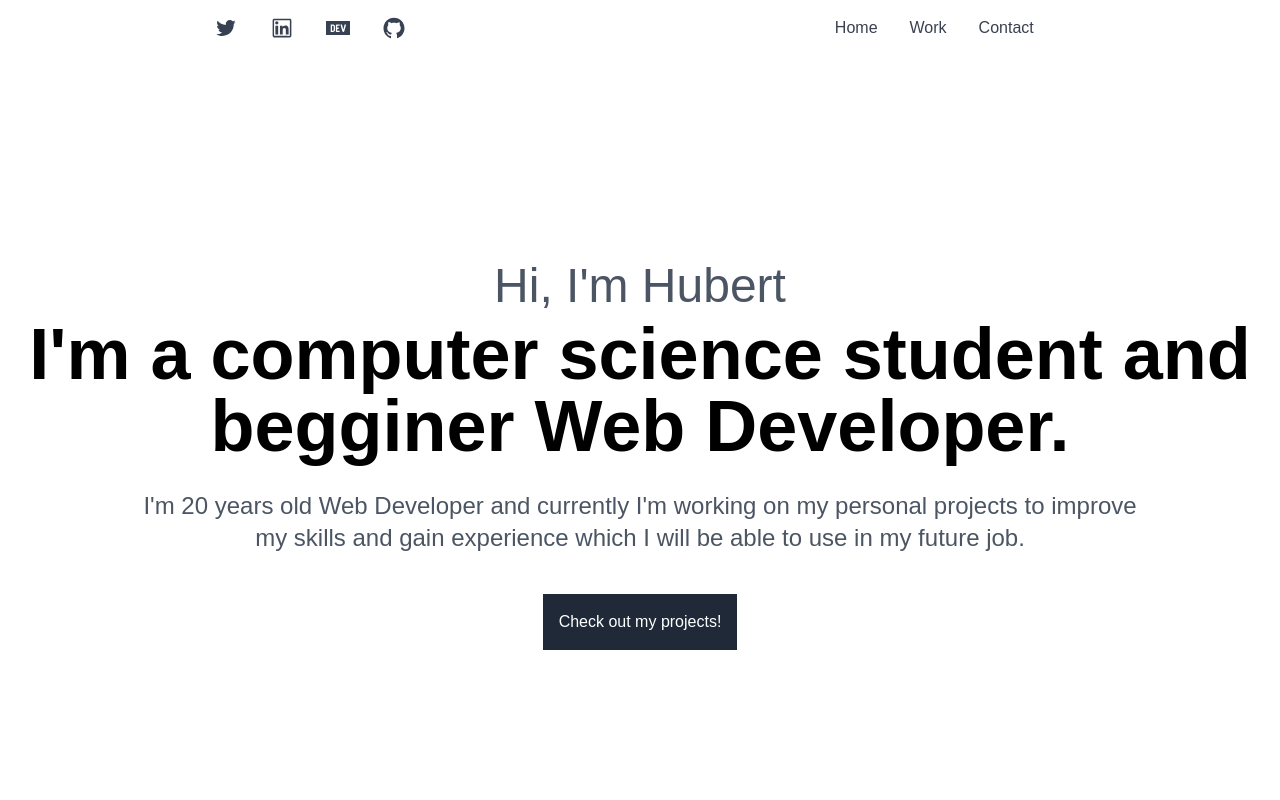
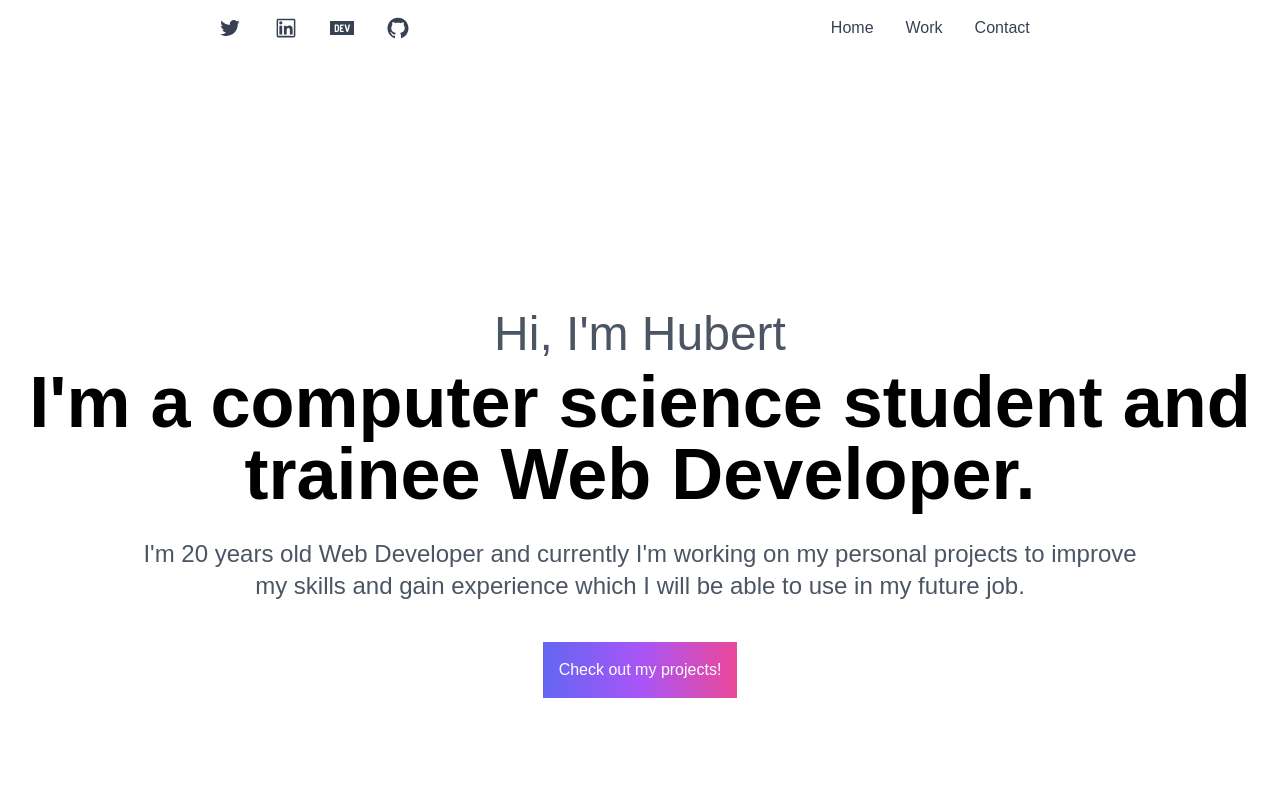
Before and after one commit to Browsero/Personal-Portfolio, a React (Create React App) app: page / in a window 1280 px wide. Shown: the top 800 px of the page. Built offline with nearby package versions, Linux system fonts and the light colour scheme.

Commit message:
New Button Style, Fixed Navbar

```diff
--- a/public/index.html
+++ b/public/index.html
@@ -9,7 +9,6 @@
       name="description"
       content="Hubert Madej's personal portfolio"
     />
-    <link rel="apple-touch-icon" href="%PUBLIC_URL%/logo192.png" />
     <!--
       manifest.json provides metadata used when your web app is installed on a
       user's mobile device or desktop. See https://developers.google.com/web/fundamentals/web-app-manifest/
--- a/src/components/Header.js
+++ b/src/components/Header.js
@@ -5,7 +5,7 @@ export default function Header() {
   const age = year - 2002;
   return (
     <>
-      <header className="mt-4 py-16 px-4 mx-auto min-h-screen h-96 md:flex md:items-center" data-aos='slide-up'>
+      <header className="mt-16 py-24 px-4 mx-auto min-h-screen h-96 md:flex md:items-center" data-aos='slide-up'>
         <div className="mx-auto flex flex-col justify-center items-center text-center space-y-2 max-w-sm sm:max-w-2xl md:max-w-4xl lg:max-w-7xl xl:max-w-9xl">
           <div>
             <h2 className="font-medium text-lg sm:text-xl md:text-5xl text-gray-600">
@@ -14,7 +14,7 @@ export default function Header() {
           </div>
           <div>
             <h1 className="text-4xl font-bold sm:text-5xl md:text-6xl xl:text-7xl">
-              I'm a computer science student and begginer Web Developer.
+              I'm a computer science student and trainee Web Developer.
             </h1>
           </div>
           <div className="md:max-w-5xl">
@@ -25,7 +25,7 @@ export default function Header() {
             </p>
           </div>
           <div>
-            <button className="text-white bg-gray-800 flex flex-wrap p-4 mt-8 transition delay-150 md:hover:scale-110 duration-300">
+            <button className="text-white bg-gradient-to-r from-indigo-500 via-purple-500 to-pink-500 flex flex-wrap p-4 mt-8 transition delay-150 md:hover:scale-110 duration-300">
               <a href="./#projects">Check out my projects!</a>
             </button>
           </div>
--- a/src/components/Navbar.js
+++ b/src/components/Navbar.js
@@ -16,7 +16,8 @@ export default function Navbar() {
   const [menuClicked, setMenuClicked] = useState(false);
   return (
     <>
-      <nav className="shadow-lg max-w-sm mx-auto rounded-lg border bg-white border-gray-200 mt-8 flex justify-around sm:max-w-xl md:border-0 md:shadow-none md:max-w-none md:rounded-none md:mt-4">
+      <div className="fixed w-full top-0 z-10 pl-2 pr-2 md:static">
+        <nav className="shadow-lg mx-auto rounded-lg border bg-white border-gray-200 mt-8 flex justify-around sm:max-w-xl md:border-0 md:shadow-none md:max-w-none md:rounded-none md:mt-4">
           <div className="hidden md:flex space-x-4 text-2xl">
             <ul className="flex space-x-8">
               <li>
@@ -84,11 +85,12 @@ export default function Navbar() {
             </ul>
           </div>
         </nav>
+      </div>
 
       {menuClicked && (
+        <div className="fixed z-10 mt-16 w-full p-4"  data-aos="slide-up">
           <div
-          className="shadow-lg max-w-sm mx-auto rounded-lg border border-gray-200 mt-8 flex sm:max-w-xl md:shadow-none md:max-w-none md:rounded-none md:mt-4 md:hidden"
-          data-aos="slide-up"
+          className="shadow-lg mx-auto rounded-lg border bg-white border-gray-200 flex sm:max-w-xl md:hidden"
         >
           <ul className="p-4">
             <li>
@@ -119,6 +121,7 @@ export default function Navbar() {
             </li>
           </ul>
         </div>
+        </div>
       )}
     </>
   );
```
Lines whose indentation alone changed are shown as unchanged.
